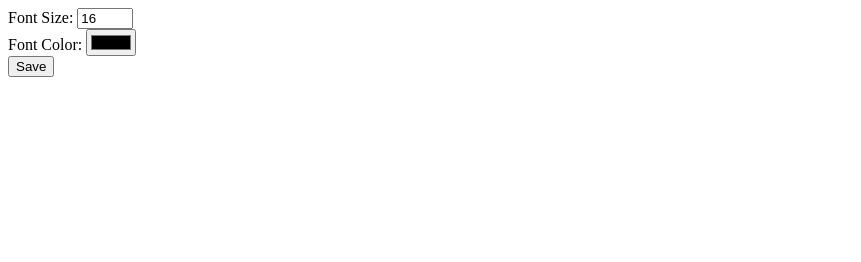
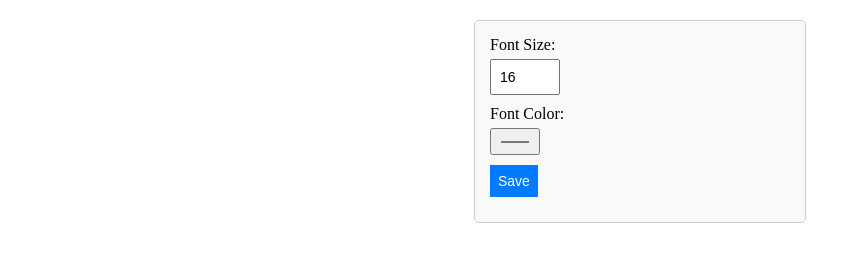
Before and after one commit to acciojob/preferred-cookie-parveenjoon, a website: page main.html in a window 1280 px wide. Shown: the whole page, without its empty margins (0-861 px from the left). Drawn offline with Linux system fonts and the light colour scheme.

Commit message:
created a submission

```diff
--- a/main.html
+++ b/main.html
@@ -17,6 +17,6 @@
     <input type="submit" value="Save">
   </form>
 
-  <script src="./script.js"></script>
+  <script src="script.js"></script>
 </body>
 </html>
--- a/script.js
+++ b/script.js
@@ -1,3 +1,4 @@
+//your JS code here. If required.
 document.addEventListener('DOMContentLoaded', function() {
   const preferencesForm = document.getElementById('preferencesForm');
   const fontSizeInput = document.getElementById('fontsize');
--- a/styles.css
+++ b/styles.css
@@ -7,3 +7,36 @@ body {
   font-size: var(--fontsize);
   color: var(--fontcolor);
 }
+
+form {
+  max-width: 300px;
+  margin: 20px auto;
+  padding: 15px;
+  border: 1px solid #ccc;
+  border-radius: 5px;
+  background-color: #f9f9f9;
+}
+
+label {
+  display: block;
+  margin-bottom: 5px;
+}
+
+input[type="number"],
+input[type="color"],
+input[type="submit"] {
+  margin-bottom: 10px;
+  padding: 8px;
+  font-size: 14px;
+}
+
+input[type="submit"] {
+  background-color: #007bff;
+  color: #fff;
+  border: none;
+  cursor: pointer;
+}
+
+input[type="submit"]:hover {
+  background-color: #0056b3;
+}
```
